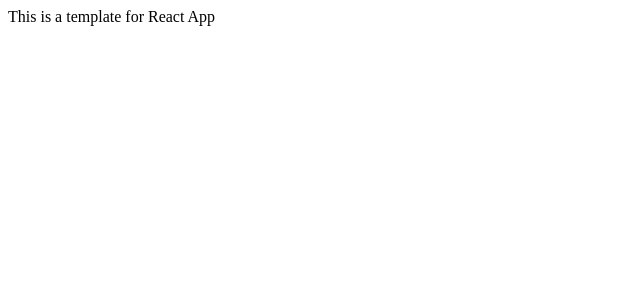
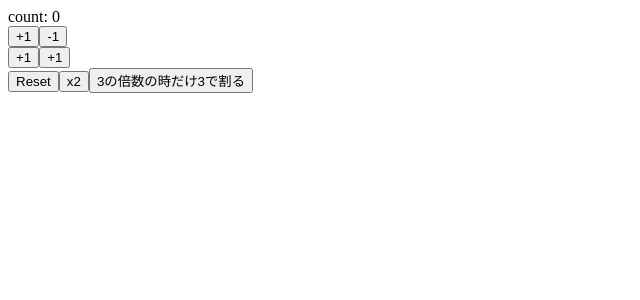
Before and after one commit to ShozaburoAbe/react-hooks-101, a React (Create React App) app: page / in a window 1280 px wide. Shown: the top 300 px of the page, without its empty margins (0-640 px from the left). Built offline with nearby package versions, Linux system fonts and the light colour scheme.

Commit message:
my first reach hook with useState

```diff
--- a/src/App.js
+++ b/src/App.js
@@ -1,10 +1,48 @@
-import React from 'react';
+import React, {useState} from 'react';
 
 const App = () => {
+  const [count, setCount] = useState(0)
+
+  const increment = () => {
+    setCount(count + 1 )
+  }
+
+  const decrement = () => {
+    setCount(count - 1 )
+  }
+
+  // 変更前の値に基づいて値を変更する。(変更前の値を引数にとる)
+  const increment2 = () => setCount(prevCount => prevCount + 1 )
+  const decrement2 = () => setCount(prevCount => prevCount - 1 )
+
+  const reset = () => setCount(0)
+  const double = () => setCount(count * 2 )
+  const divideBy3 = () => setCount(prevCount => {
+    return prevCount % 3 === 0 ? prevCount / 3 : prevCount
+    // if (prevCount % 3 === 0) {
+    //   return prevCount / 3
+    // } else {
+    //   return prevCount
+    // }
+  })
+
   return (
-    <div>
-	  This is a template for React App
-    </div>
+    <>
+      <div>count: {count}</div>
+      <div>
+        <button onClick={increment}>+1</button>
+        <button onClick={decrement}>-1</button>
+      </div>
+      <div>
+        <button onClick={increment2}>+1</button>
+        <button onClick={decrement2}>+1</button>
+      </div>
+      <div>
+        <button onClick={reset}>Reset</button>
+        <button onClick={double}>x2</button>
+        <button onClick={divideBy3}>3の倍数の時だけ3で割る</button>
+      </div>
+    </>
   )
 }
 
--- a/src/index.js
+++ b/src/index.js
@@ -3,8 +3,8 @@ import ReactDOM from 'react-dom';
 import App from './App';
 
 ReactDOM.render(
-  <React.StrictMode>
+  <>
     <App />
-  </React.StrictMode>,
+  </>,
   document.getElementById('root')
 );
```
